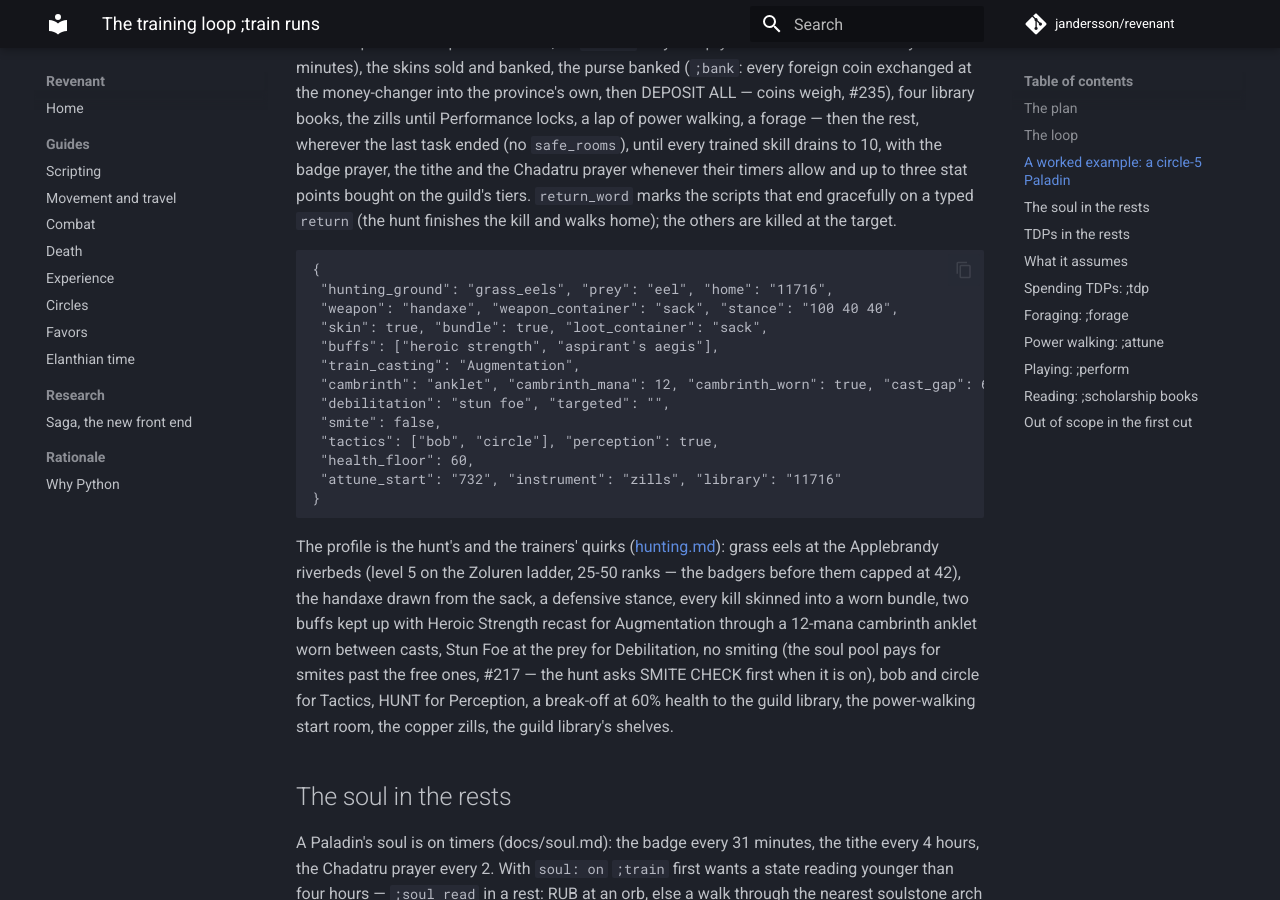
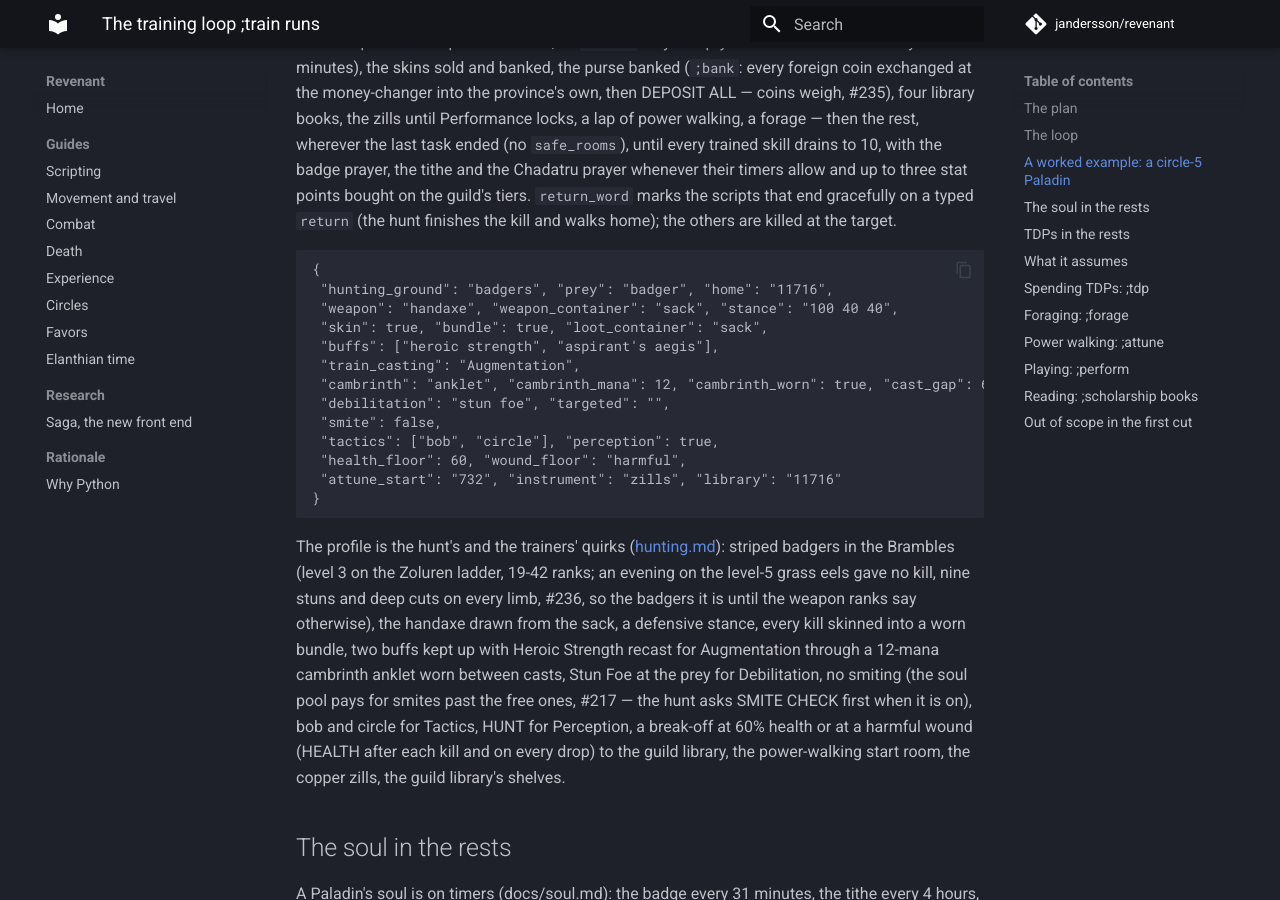
Before and after one commit to jandersson/revenant, an MkDocs documentation site: the page built from docs/training.md, in a window 1280 px wide and 900 px high, scrolled down 3217 px. Built offline with MkDocs 1.6.1 and Material for MkDocs 9.7.7, drawn with Linux system fonts in a browser that asks for light colours; comment, search, counter and statistics services are not loaded.

Commit message:
docs(training): the worked profile back on the badgers, with a wound floor
An evening on the level-5 grass eels gave no kill, nine stuns and
deep cuts on every limb (#236): the example profile goes back to the
Brambles' striped badgers and gains `wound_floor: harmful`, so the
hunt breaks off on a wound as well as on the health bar.

Co-Authored-By: Claude Fable 5.1 <noreply@anthropic.com>

````diff
--- a/docs/training.md
+++ b/docs/training.md
@@ -113,7 +113,7 @@ What the loop does with it: the climbs until Athletics reaches 30, the hunt (its
 
 ```json
 {
- "hunting_ground": "grass_eels", "prey": "eel", "home": "11716",
+ "hunting_ground": "badgers", "prey": "badger", "home": "11716",
  "weapon": "handaxe", "weapon_container": "sack", "stance": "100 40 40",
  "skin": true, "bundle": true, "loot_container": "sack",
  "buffs": ["heroic strength", "aspirant's aegis"],
@@ -122,12 +122,12 @@ What the loop does with it: the climbs until Athletics reaches 30, the hunt (its
  "debilitation": "stun foe", "targeted": "",
  "smite": false,
  "tactics": ["bob", "circle"], "perception": true,
- "health_floor": 60,
+ "health_floor": 60, "wound_floor": "harmful",
  "attune_start": "732", "instrument": "zills", "library": "11716"
 }
 ```
 
-The profile is the hunt's and the trainers' quirks ([hunting.md](hunting.md)): grass eels at the Applebrandy riverbeds (level 5 on the Zoluren ladder, 25-50 ranks — the badgers before them capped at 42), the handaxe drawn from the sack, a defensive stance, every kill skinned into a worn bundle, two buffs kept up with Heroic Strength recast for Augmentation through a 12-mana cambrinth anklet worn between casts, Stun Foe at the prey for Debilitation, no smiting (the soul pool pays for smites past the free ones, #217 — the hunt asks SMITE CHECK first when it is on), bob and circle for Tactics, HUNT for Perception, a break-off at 60% health to the guild library, the power-walking start room, the copper zills, the guild library's shelves.
+The profile is the hunt's and the trainers' quirks ([hunting.md](hunting.md)): striped badgers in the Brambles (level 3 on the Zoluren ladder, 19-42 ranks; an evening on the level-5 grass eels gave no kill, nine stuns and deep cuts on every limb, #236, so the badgers it is until the weapon ranks say otherwise), the handaxe drawn from the sack, a defensive stance, every kill skinned into a worn bundle, two buffs kept up with Heroic Strength recast for Augmentation through a 12-mana cambrinth anklet worn between casts, Stun Foe at the prey for Debilitation, no smiting (the soul pool pays for smites past the free ones, #217 — the hunt asks SMITE CHECK first when it is on), bob and circle for Tactics, HUNT for Perception, a break-off at 60% health or at a harmful wound (HEALTH after each kill and on every drop) to the guild library, the power-walking start room, the copper zills, the guild library's shelves.
 
 ## The soul in the rests
 
````
